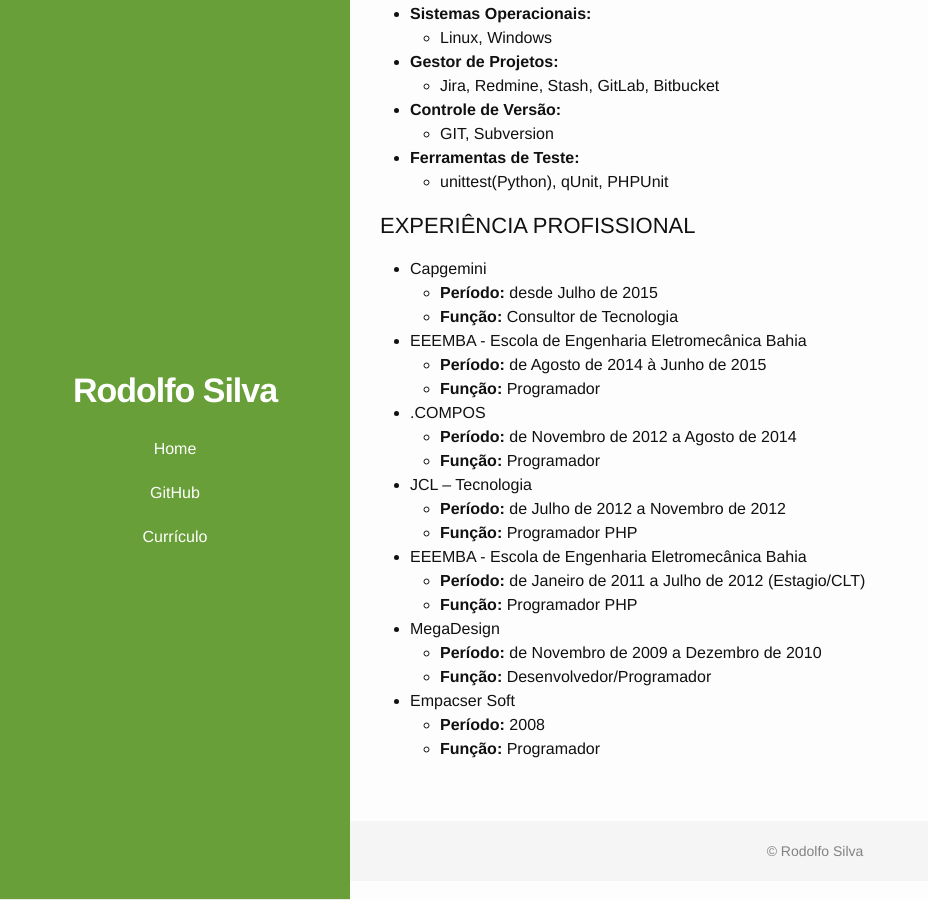
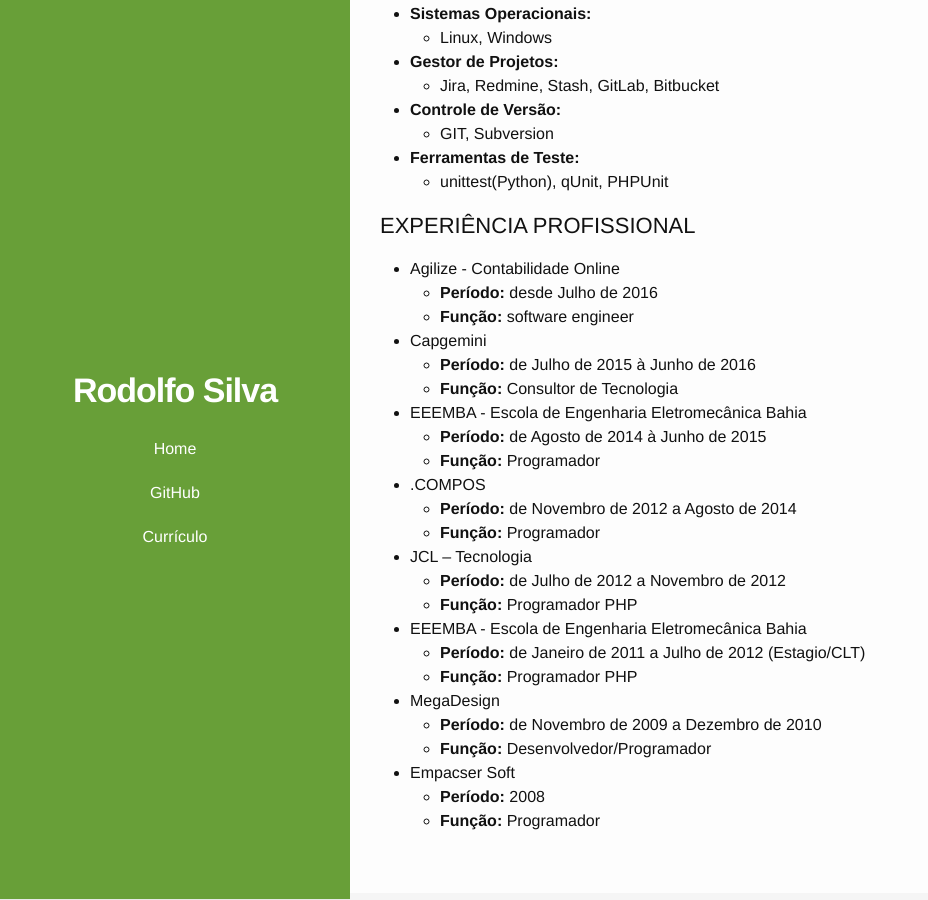
Before and after one commit to RodolfoSilva/rodolfosilva.github.io, a Jekyll site: the page built from _pages/03_curriculo.md, in a window 1280 px wide and 900 px high, scrolled down 931 px. Shown: the whole window, without its empty margins (0-928 px from the left). Built offline with Jekyll 4.4.1, drawn with Linux system fonts in a browser that asks for light colours.

Commit message:
Agilize COntabilidade Online

```diff
--- a/_pages/03_curriculo.md
+++ b/_pages/03_curriculo.md
@@ -59,8 +59,12 @@
 
 ### EXPERIÊNCIA PROFISSIONAL
 
+* Agilize - Contabilidade Online
+    * __Período:__ desde Julho de 2016
+    * __Função:__ software engineer
+
 * Capgemini
-    * __Período:__ desde Julho de 2015
+    * __Período:__ de Julho de 2015 à Junho de 2016
     * __Função:__ Consultor de Tecnologia
 
 * EEEMBA - Escola de Engenharia Eletromecânica Bahia
```
